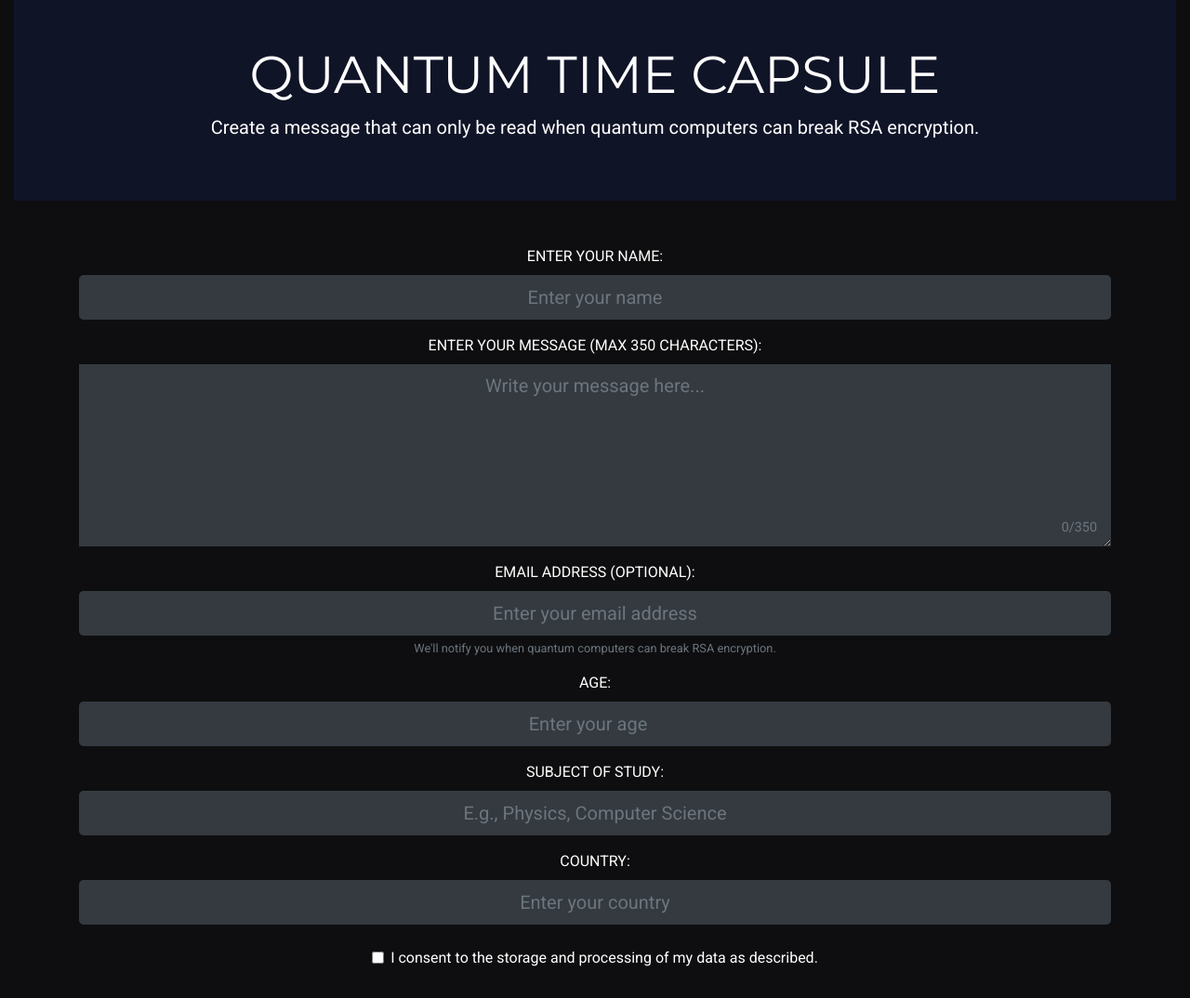
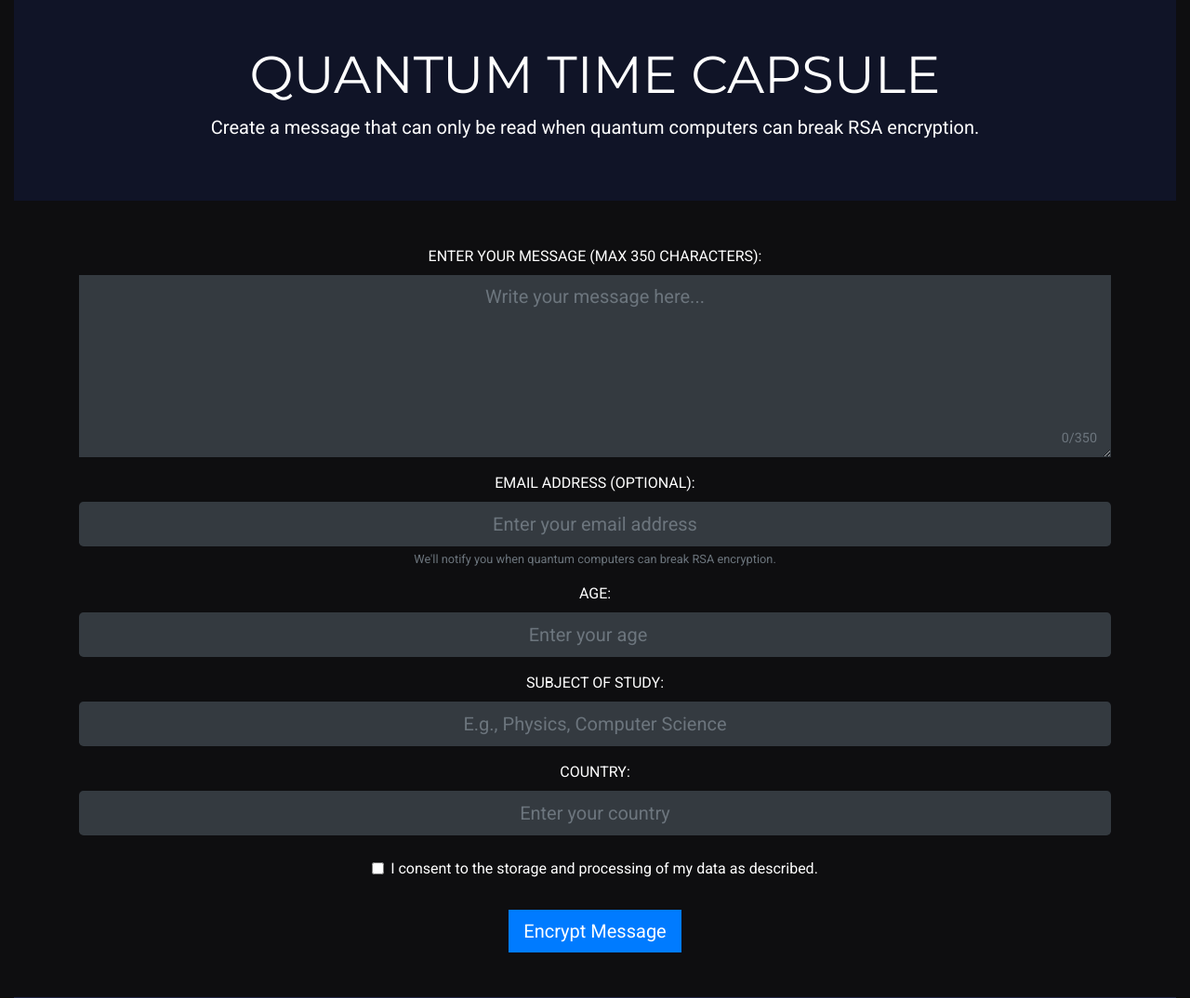
Before and after one commit to kasattack567/Quantum-Time-Capsule, a Flask app: page /index in a window 1280 px wide. Shown: the part 57-1131 px from the top of the page at 93% size. Run offline with Flask 3, Linux system fonts and the light colour scheme; some libraries are stand-ins or nearby versions.

Commit message:
Update index.html

```diff
--- a/Templates/index.html
+++ b/Templates/index.html
@@ -93,13 +93,7 @@
                     {% endfor %}
                   {% endif %}
                 {% endwith %}
-                <form method="POST">
-                    <!-- Name Input Field -->
-                    <div class="form-group">
-                        <label for="name" class="text-uppercase">Enter your name:</label>
-                        <input type="text" name="name" class="form-control form-control-lg text-center bg-dark text-white border-0" placeholder="Enter your name" required>
-                    </div>
-
+                <form id="message-form" method="POST">
                     <!-- Message Input Field -->
                     <div class="form-group position-relative">
                         <label for="message" class="text-uppercase">Enter your message (max {{ max_characters }} characters):</label>
@@ -272,5 +266,22 @@
             });
         });
     </script>
+
+    <!-- JavaScript to Inject Name -->
+    <script>
+        document.addEventListener('DOMContentLoaded', function () {
+            // Get the name from localStorage set in the intro page
+            const name = localStorage.getItem('userName');
+
+            // Add the name as a hidden input to the form
+            const form = document.querySelector('form');
+            const hiddenNameInput = document.createElement('input');
+            hiddenNameInput.type = 'hidden';
+            hiddenNameInput.name = 'name';
+            hiddenNameInput.value = name;
+
+            form.appendChild(hiddenNameInput);
+        });
+    </script>
 </body>
 </html>
```
